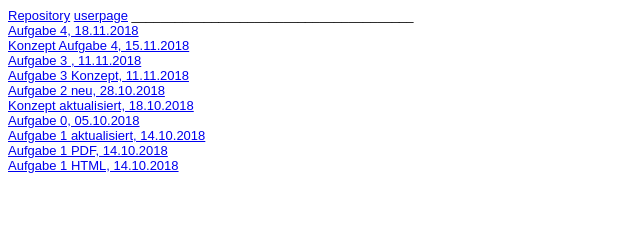
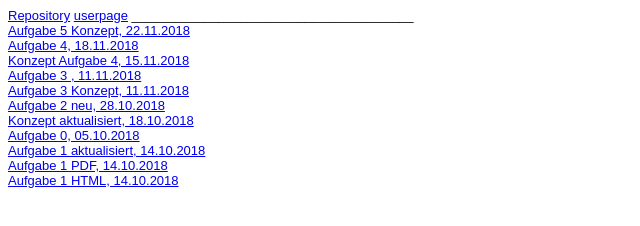
Before and after one commit to MilanSchwoerer/MilanSchwoerer.github.io, a plain HTML site: page Steckbrief/steckbrief.htm in a window 1280 px wide. Shown: the whole page, without its empty margins (0-640 px from the left). Drawn offline with Linux system fonts and the light colour scheme.

Commit message:
Steckbrief Update

```diff
--- a/Steckbrief/steckbrief.htm
+++ b/Steckbrief/steckbrief.htm
@@ -16,6 +16,7 @@ body {
 	<a href="https://github.com/MilanSchwoerer/MilanSchwoerer.github.io" target="_blank">Repository</a>
 	<a href="https://milanschwoerer.github.io/" target="_blank">userpage</a>
 	_______________________________________</br>
+	<a href="https://milanschwoerer.github.io/EIA2/Aufgabe5/Aufgabe%205%20Konzept.pdf" target="_blank">Aufgabe 5 Konzept, 22.11.2018</a></br>
 	<a href="https://milanschwoerer.github.io/EIA2/Aufgabe4/Aufgabe4.html" target="_blank">Aufgabe 4, 18.11.2018</a></br>
 	<a href="https://milanschwoerer.github.io/EIA2/Aufgabe4/Konzept%20Aufgabe%204.pdf" target="_blank">Konzept Aufgabe 4, 15.11.2018</a></br>
 	<a href="https://milanschwoerer.github.io/EIA2/Aufgabe3/Aufgabe3.html" target="_blank">Aufgabe 3 , 11.11.2018</a></br>
```
